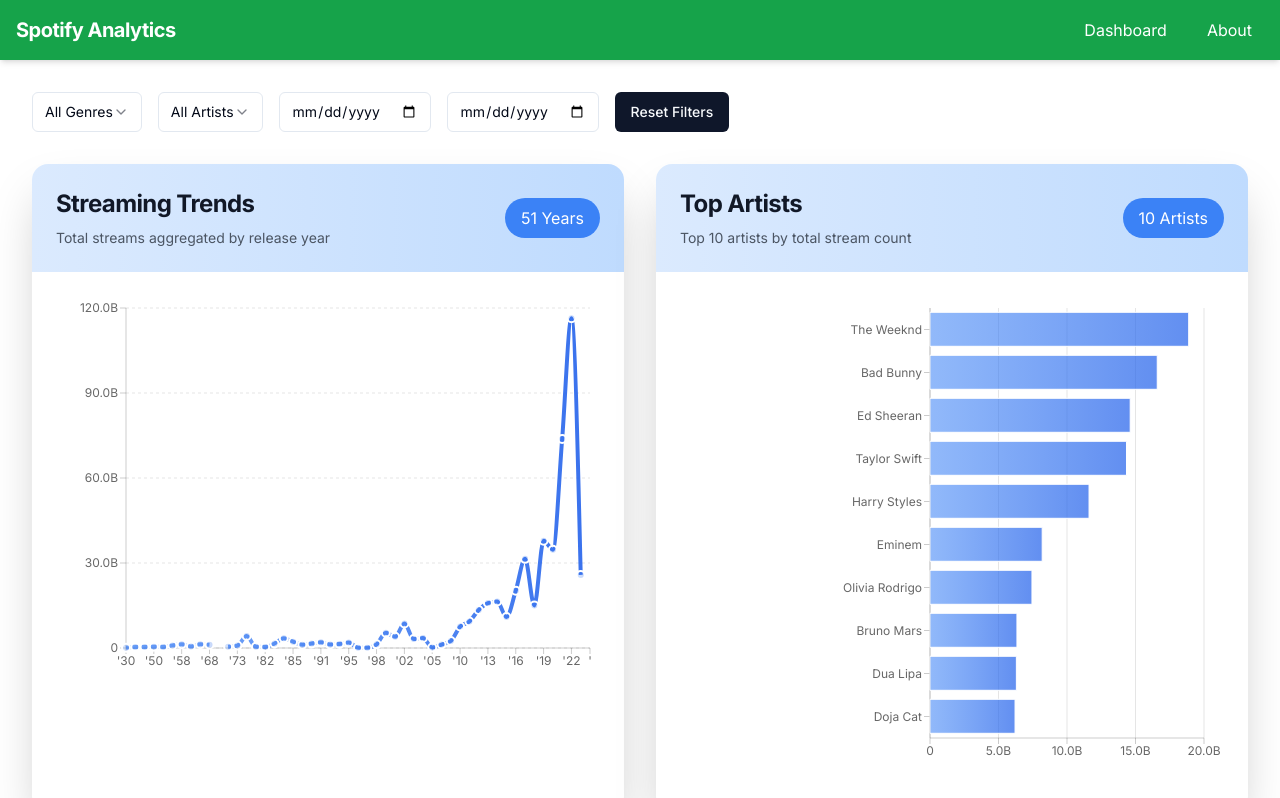
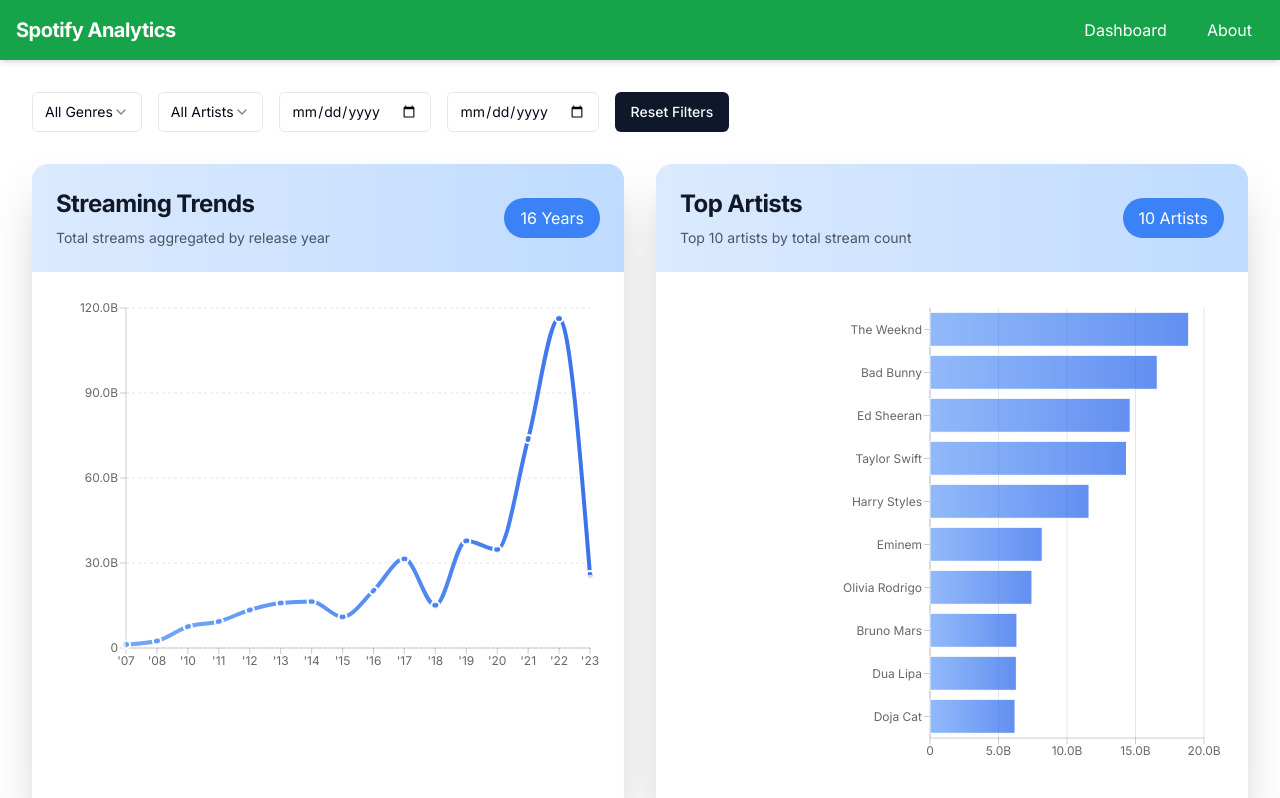
Before and after one commit to machage9603/datav, a Next.js app: page / in a window 1280 px wide. Shown: the top 798 px of the page. Built offline with nearby package versions, Linux system fonts and the light colour scheme.

Commit message:
fix year count line chart

```diff
--- a/app/page.js
+++ b/app/page.js
@@ -6,7 +6,7 @@
   return (
     <>
       <main className="container mx-auto p-4">
-        <Suspense fallback={<SpotifyLoader />}>
+        <Suspense fallback={< SpotifyLoader />}>
           <Analytics />
         </Suspense>
       </main>
--- a/components/charts/streaming-trends.js
+++ b/components/charts/streaming-trends.js
@@ -18,12 +18,14 @@
 }
 
 export function StreamingTrends({ data }) {
-  // Ensure data is processed correctly
-  const streamsByYear = data.reduce((acc, song) => {
-    const year = song.released_year // Changed from released_date
-    acc[year] = (acc[year] || 0) + song.streams
-    return acc
-  }, {})
+  // Filter out data before 2006 and aggregate streams
+  const streamsByYear = data
+    .filter(song => song.released_year >= 2006)
+    .reduce((acc, song) => {
+      const year = song.released_year
+      acc[year] = (acc[year] || 0) + song.streams
+      return acc
+    }, {})
 
   const chartData = Object.entries(streamsByYear)
     .map(([year, streams]) => ({ year: parseInt(year), streams }))
```
Also changed, not shown: 1 other file (tests, documents, lock files or other folders).
